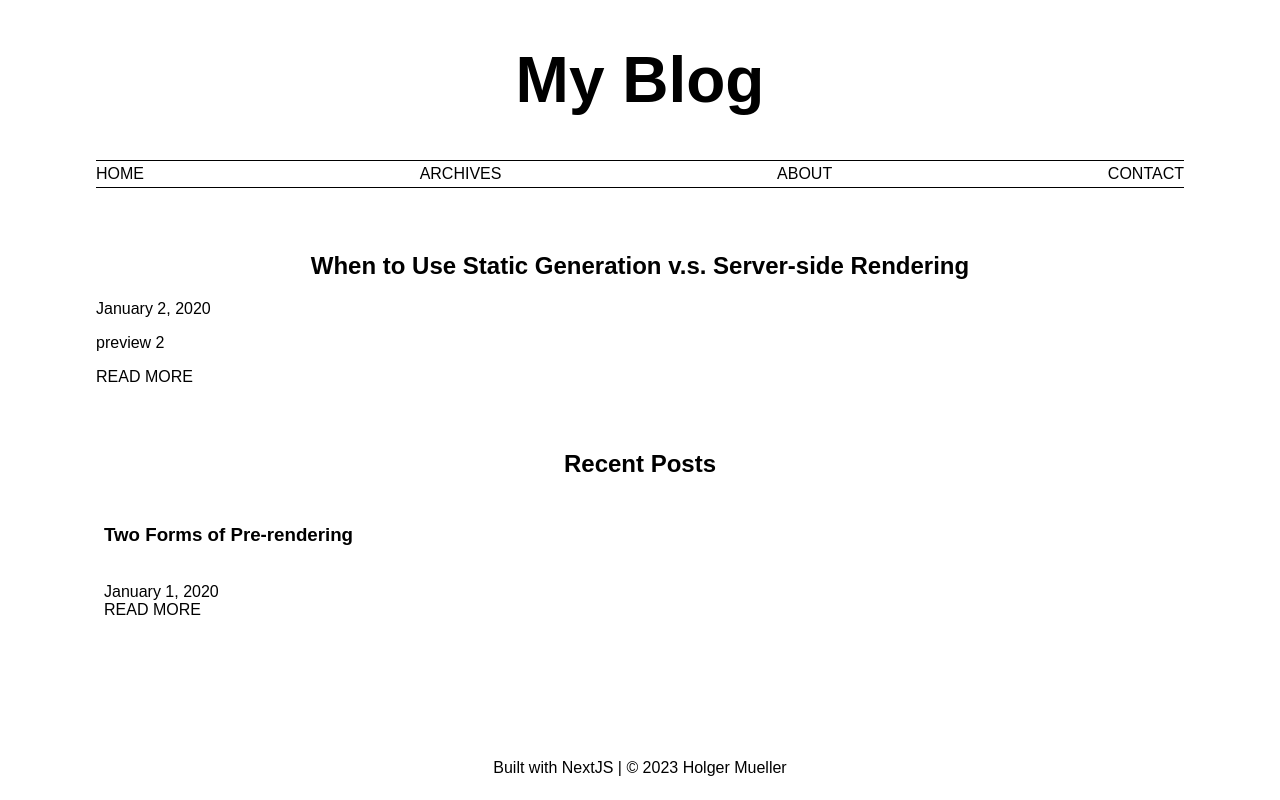
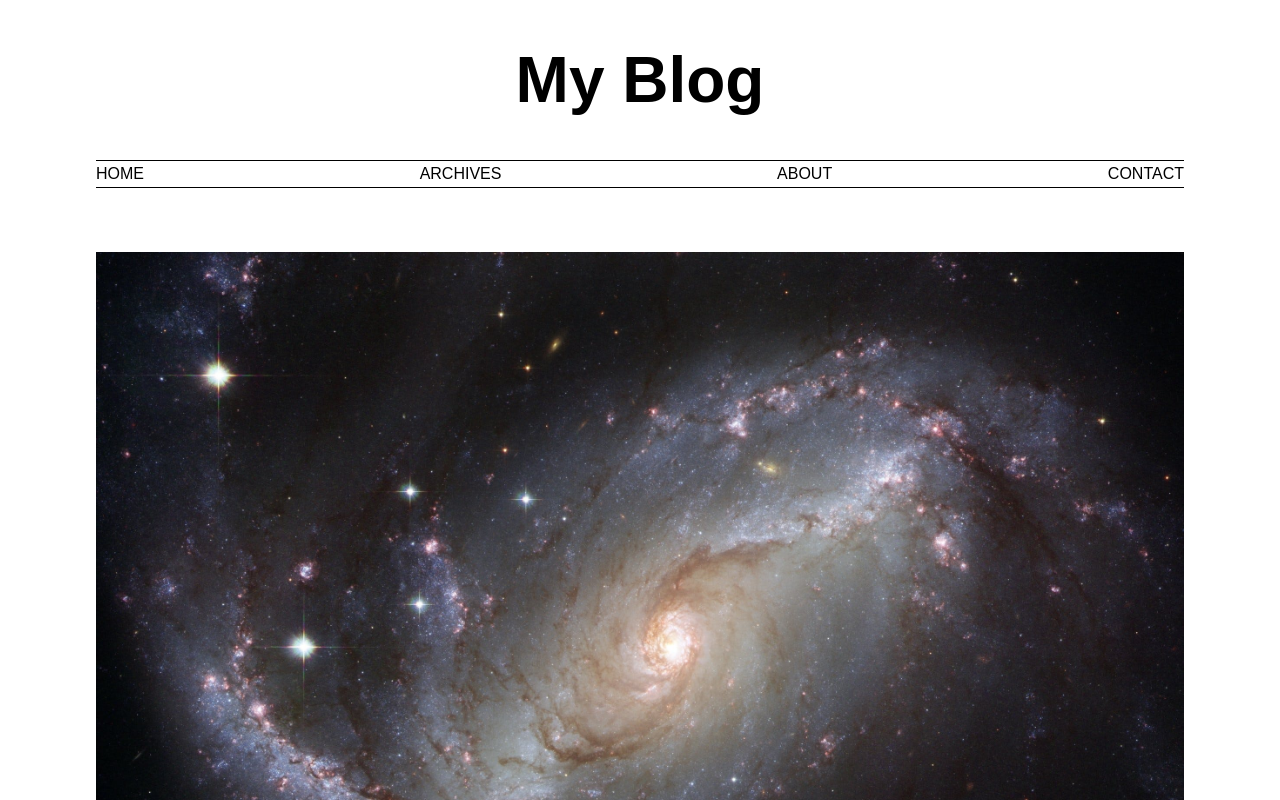
Before and after one commit to Holgermueller/blog, a Next.js app: page / in a window 1280 px wide. Shown: the top 800 px of the page. Built offline with nearby package versions, Linux system fonts and the light colour scheme.

Commit message:
got images on dom

```diff
--- a/pages/archives/index.js
+++ b/pages/archives/index.js
@@ -39,8 +39,9 @@ export default function Archives({ allPostsData }) {
                   <h3>{post.title}</h3>
                 </Link>
                 <br />
+                <Date dateString={post.date} />
 
-                <Date dateString={post.date} />
+                <p>{post.preview}</p>
               </li>
             </div>
           ))}
--- a/pages/blog/[id].js
+++ b/pages/blog/[id].js
@@ -12,6 +12,8 @@ export default function PostPage({ postData }) {
       <Head>{postData.title}</Head>
       <Header />
       <Nav />
+      <section>
+        <img src={postData.cover_image} alt="" height="50%" width="100%" />
         <h2 className="section-header">{postData.title}</h2>
 
         <br />
@@ -23,6 +25,7 @@ export default function PostPage({ postData }) {
           className="post-paragraph"
           dangerouslySetInnerHTML={{ __html: postData.contentHtml }}
         />
+      </section>
 
       <Footer />
     </div>
--- a/pages/index.js
+++ b/pages/index.js
@@ -24,6 +24,12 @@ export default function Home({ allPostsData }) {
       <Nav />
 
       <section>
+        <img
+          src={allPostsData[0].cover_image}
+          alt=""
+          height="50%"
+          width="100%"
+        />
         <h2 className="section-header">{allPostsData[0].title}</h2>
         <Date dateString={allPostsData[0].date} />
 
--- a/posts/pre-rendering.md
+++ b/posts/pre-rendering.md
@@ -2,6 +2,7 @@
 title: "Two Forms of Pre-rendering"
 date: "2020-01-01"
 preview: "preview 1"
+cover_image: "/images/posts/image1.jpg"
 ---
 
 Next.js has two forms of pre-rendering: **Static Generation** and **Server-side Rendering**. The difference is in **when** it generates the HTML for a page.
--- a/posts/ssg-ssr.md
+++ b/posts/ssg-ssr.md
@@ -2,6 +2,7 @@
 title: "When to Use Static Generation v.s. Server-side Rendering"
 date: "2020-01-02"
 preview: "preview 2"
+cover_image: "/images/posts/image2.jpg"
 ---
 
 We recommend using **Static Generation** (with and without data) whenever possible because your page can be built once and served by CDN, which makes it much faster than having a server render the page on every request.
```
Also changed, not shown: public/images/posts/image2.jpg (added), 1 other file (tests, documents, lock files or other folders). Lines whose indentation alone changed are shown as unchanged.
